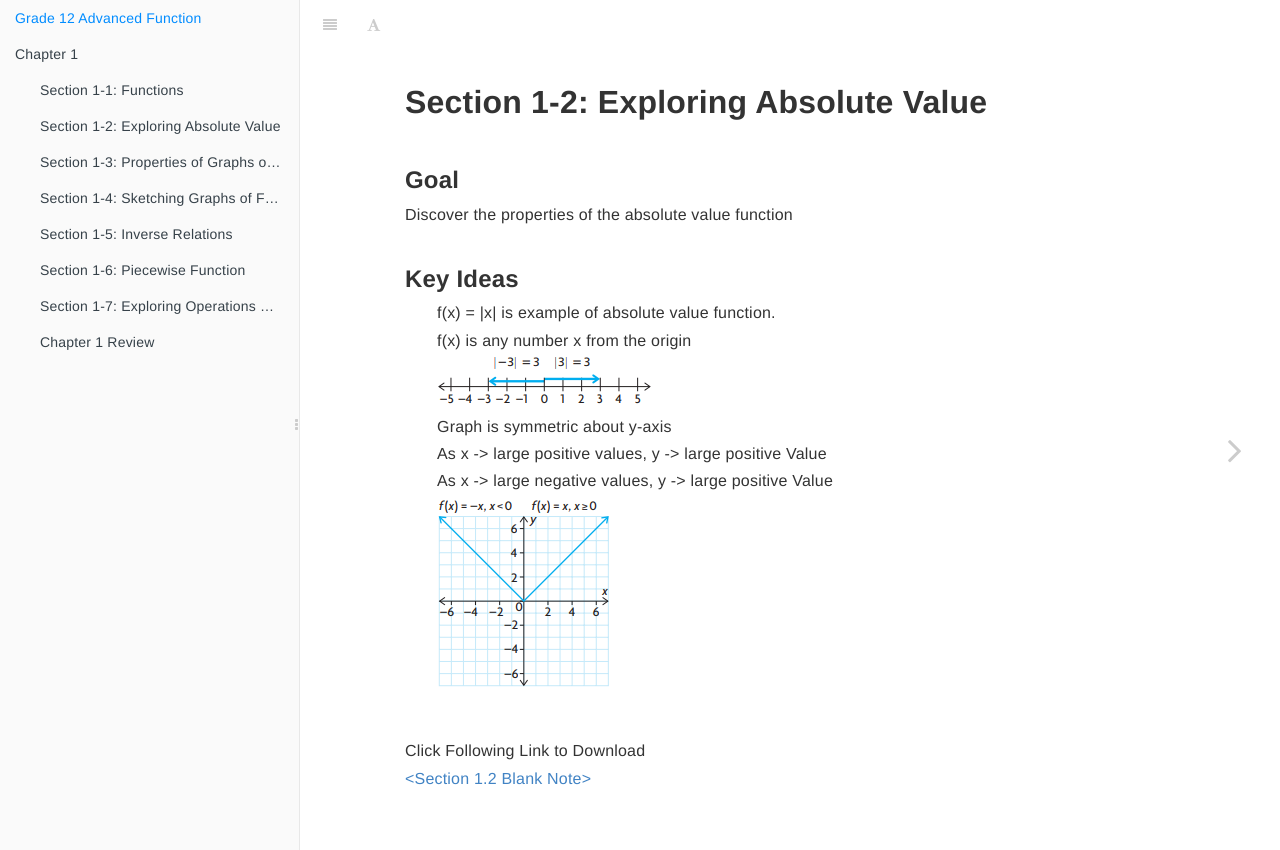
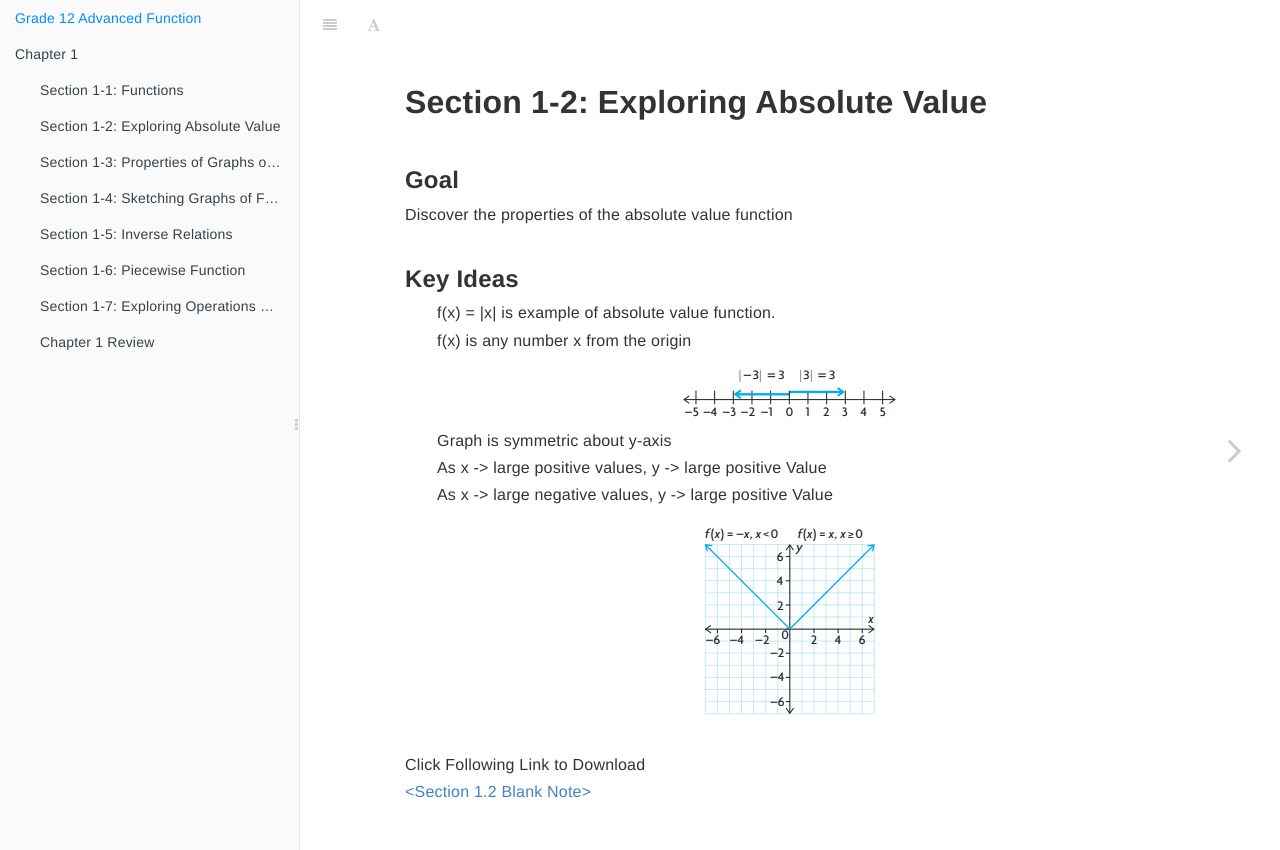
Before and after one commit to BDFD-Online-Demo/EBook01_MHF4U, a Flask app: page /Chapter1/s02 in a window 1280 px wide. Run offline with Flask 2, Linux system fonts and the light colour scheme; some libraries are stand-ins or nearby versions.

Commit message:
revise pic position

```diff
--- a/templates/c01/s02.html
+++ b/templates/c01/s02.html
@@ -1,7 +1,7 @@
 <!--
  * @Author: BDFD
  * @Date: 2022-03-02 15:00:22
- * @LastEditTime: 2022-03-03 14:46:37
+ * @LastEditTime: 2022-03-03 15:13:48
  * @LastEditors: BDFD
  * @Description:
  * @FilePath: \EBook01_MHF4U\templates\c01\s02.html
@@ -27,16 +27,19 @@
                 <ul>
                     <li>f(x) = |x| is example of absolute value function.</li>
                     <li>f(x) is any number x from the origin</li>
-                    <li style="list-style: none;">
-                        <img src="{{ url_for('static',filename='images/c01/s02_01.png') }}" alt="">
-                    </li>
+                </ul>
+                <div align="center">
+                    <img src="{{ url_for('static',filename='images/c01/s02_01.png') }}" alt="">
+                </div>
+                <ul>
                     <li>Graph is symmetric about y-axis</li>
                     <li>As x -> large positive values, y -> large positive Value</li>
                     <li>As x -> large negative values, y -> large positive Value</li>
-                    <li style="list-style: none;">
-                        <img src="{{ url_for('static',filename='images/c01/s02_02.png') }}" alt="">
-                    </li>
                 </ul>
+                <div align="center">
+                    <img src="{{ url_for('static',filename='images/c01/s02_02.png') }}" alt="">
+                </div>
+
                 <br />
                 <p> Click Following Link to
                     Download<br />
```
Also changed, not shown: templates/c01/s01.html (+7 -7 lines).
